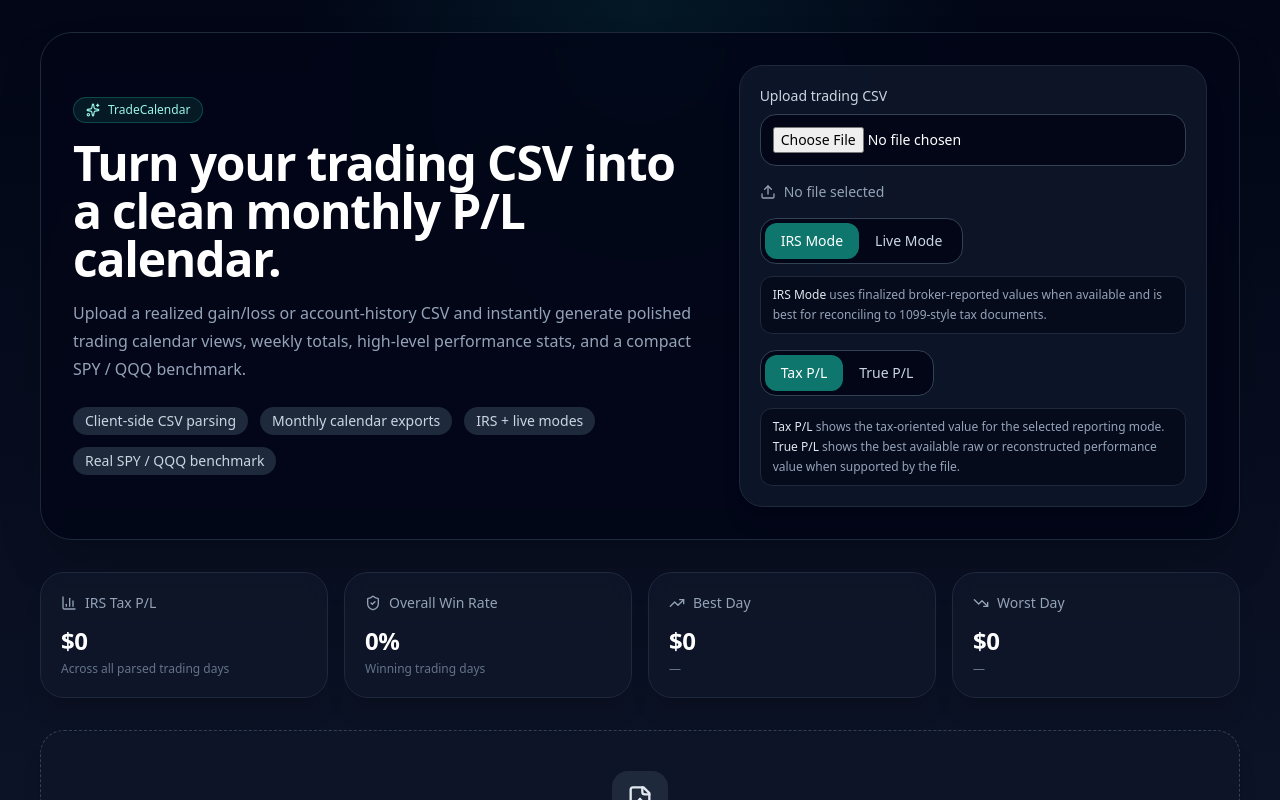
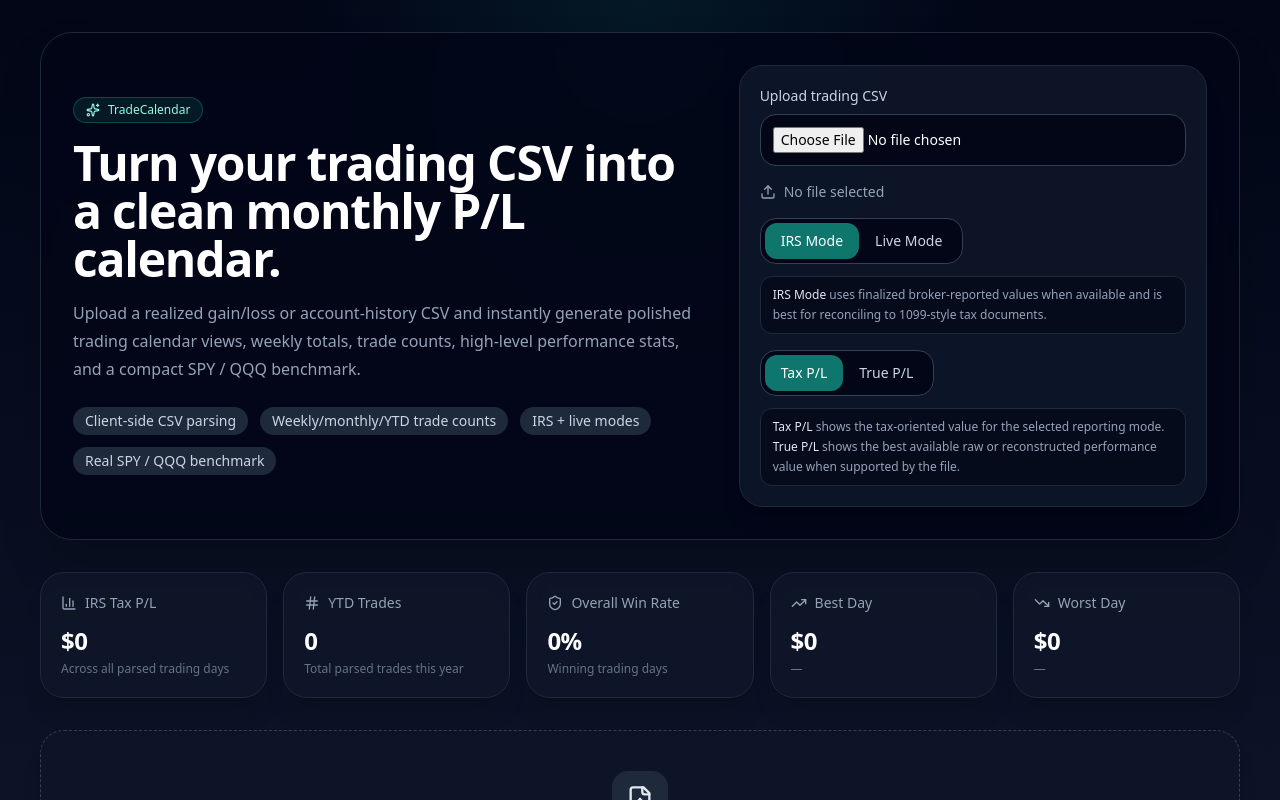
Before and after one commit to vtpatrickchu/PL-Calendar, a Next.js app: page / in a window 1280 px wide. Shown: the top 800 px of the page. Built offline with nearby package versions, Linux system fonts and the light colour scheme.

Commit message:
Update page.tsx
trade counter update

```diff
--- a/app/page.tsx
+++ b/app/page.tsx
@@ -15,6 +15,7 @@ import {
   Activity,
   Table2,
   FileSearch,
+  Hash,
 } from "lucide-react";
 
 const MONTH_NAMES = [
@@ -387,7 +388,6 @@ function buildDailyData(
           taxPl = truePl + rawDisallowed;
         }
       } else if (!Number.isNaN(directGain)) {
-        // Fidelity realized-G/L type file: live reconstruction not trustworthy
         taxPl = directGain;
         truePl = directGain;
         liveModeLimited = true;
@@ -603,7 +603,7 @@ function EmptyState() {
       <div className="mt-6 flex flex-wrap items-center justify-center gap-2 text-xs text-slate-400">
         <span className="rounded-full bg-slate-800 px-3 py-1">Monthly calendar view</span>
         <span className="rounded-full bg-slate-800 px-3 py-1">PNG export</span>
-        <span className="rounded-full bg-slate-800 px-3 py-1">IRS + live modes</span>
+        <span className="rounded-full bg-slate-800 px-3 py-1">Trade counts by week/month/YTD</span>
         <span className="rounded-full bg-slate-800 px-3 py-1">Real SPY / QQQ benchmark</span>
       </div>
     </div>
@@ -685,6 +685,7 @@ function MonthCalendar({
 
   const monthEntries = [...dailyMap.values()].filter((d) => monthKey(d.date) === month);
   const total = monthEntries.reduce((sum, d) => sum + getActivePl(d, plMode), 0);
+  const monthTrades = monthEntries.reduce((sum, d) => sum + d.trades, 0);
   const wins = monthEntries.filter((d) => getActivePl(d, plMode) > 0).length;
   const winRate = monthEntries.length ? (wins / monthEntries.length) * 100 : 0;
   const avg = monthEntries.length ? total / monthEntries.length : 0;
@@ -712,6 +713,9 @@ function MonthCalendar({
           <div className="mt-2 flex flex-wrap gap-2 text-sm">
             <span className="rounded-full bg-slate-800 px-3 py-1 text-slate-100">
               Total {formatCurrency(total)}
+            </span>
+            <span className="rounded-full bg-slate-800 px-3 py-1 text-slate-100">
+              Trades {monthTrades}
             </span>
             <span className="rounded-full bg-slate-800 px-3 py-1 text-slate-100">
               Win rate {winRate.toFixed(0)}%
@@ -754,6 +758,12 @@ function MonthCalendar({
               return sum + (entry ? getActivePl(entry, plMode) : 0);
             }, 0);
 
+            const weekTrades = week.reduce((sum, date) => {
+              const key = isoDate(date);
+              const entry = dailyMap.get(key);
+              return sum + (entry ? entry.trades : 0);
+            }, 0);
+
             return (
               <div key={idx} className="grid grid-cols-[repeat(5,minmax(0,1fr))_120px] gap-2">
                 {week.map((date) => {
@@ -782,8 +792,9 @@ function MonthCalendar({
                   );
                 })}
 
-                <div className="flex items-center justify-end pr-2 text-sm font-semibold text-slate-300">
-                  {formatCurrency(weekTotal)}
+                <div className="flex flex-col items-end justify-center pr-2 text-sm font-semibold text-slate-300">
+                  <span>{formatCurrency(weekTotal)}</span>
+                  <span className="text-xs font-normal text-slate-500">{weekTrades} trades</span>
                 </div>
               </div>
             );
@@ -830,6 +841,11 @@ export default function Page() {
         (a, b) => getActivePl(b, plMode) - getActivePl(a, plMode)
       ),
     [tickerMap, plMode]
+  );
+
+  const totalTradesYtd = useMemo(
+    () => entries.reduce((sum, d) => sum + d.trades, 0),
+    [entries]
   );
 
   useEffect(() => {
@@ -953,13 +969,13 @@ export default function Page() {
 
               <p className="mt-4 max-w-2xl text-base leading-7 text-slate-400">
                 Upload a realized gain/loss or account-history CSV and instantly generate
-                polished trading calendar views, weekly totals, high-level performance
+                polished trading calendar views, weekly totals, trade counts, high-level performance
                 stats, and a compact SPY / QQQ benchmark.
               </p>
 
               <div className="mt-6 flex flex-wrap gap-3 text-sm text-slate-300">
                 <div className="rounded-full bg-slate-800 px-3 py-1">Client-side CSV parsing</div>
-                <div className="rounded-full bg-slate-800 px-3 py-1">Monthly calendar exports</div>
+                <div className="rounded-full bg-slate-800 px-3 py-1">Weekly/monthly/YTD trade counts</div>
                 <div className="rounded-full bg-slate-800 px-3 py-1">IRS + live modes</div>
                 <div className="rounded-full bg-slate-800 px-3 py-1">Real SPY / QQQ benchmark</div>
               </div>
@@ -1092,7 +1108,7 @@ export default function Page() {
           </div>
         </section>
 
-        <section className="grid gap-4 md:grid-cols-2 xl:grid-cols-4">
+        <section className="grid gap-4 md:grid-cols-2 xl:grid-cols-5">
           <StatCard
             icon={<BarChart3 className="h-4 w-4" />}
             label={
@@ -1106,6 +1122,12 @@ export default function Page() {
             }
             value={formatCurrency(totalYtd)}
             subtext="Across all parsed trading days"
+          />
+          <StatCard
+            icon={<Hash className="h-4 w-4" />}
+            label="YTD Trades"
+            value={totalTradesYtd}
+            subtext="Total parsed trades this year"
           />
           <StatCard
             icon={<ShieldCheck className="h-4 w-4" />}
```
